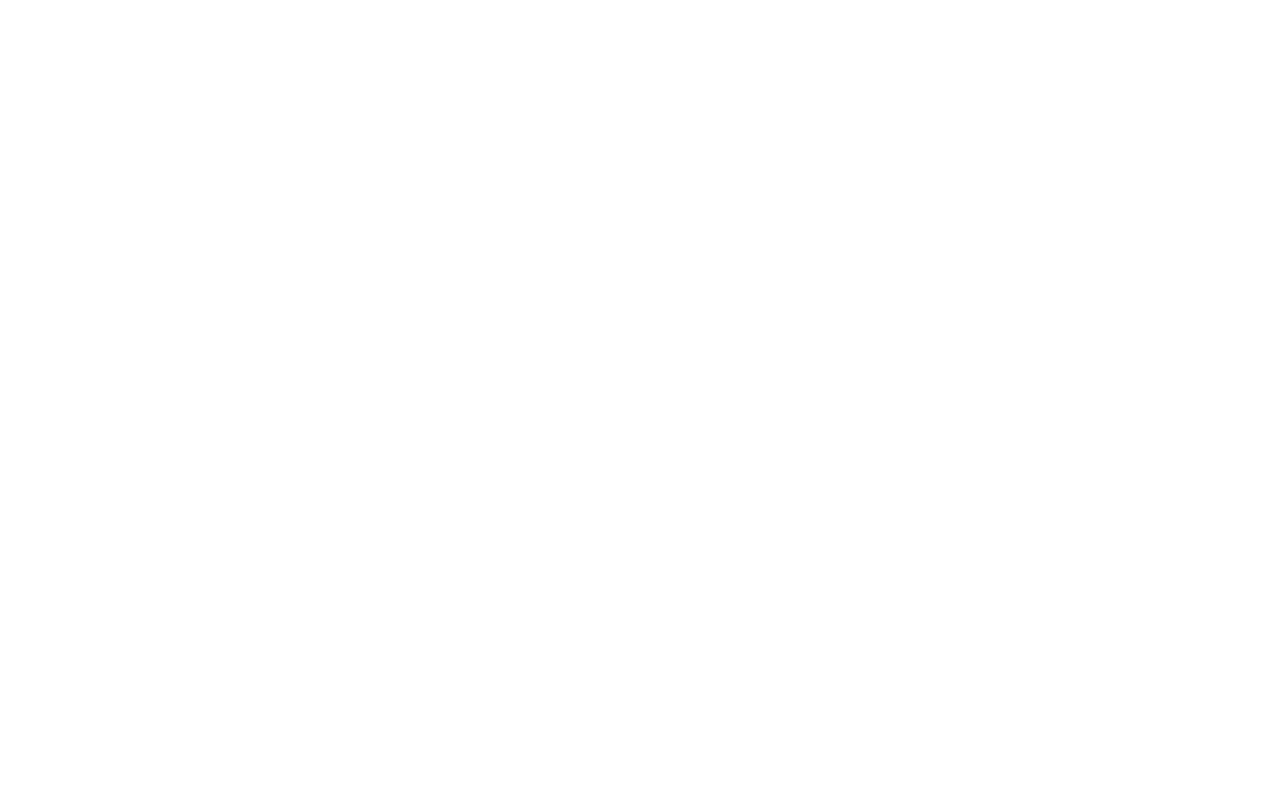
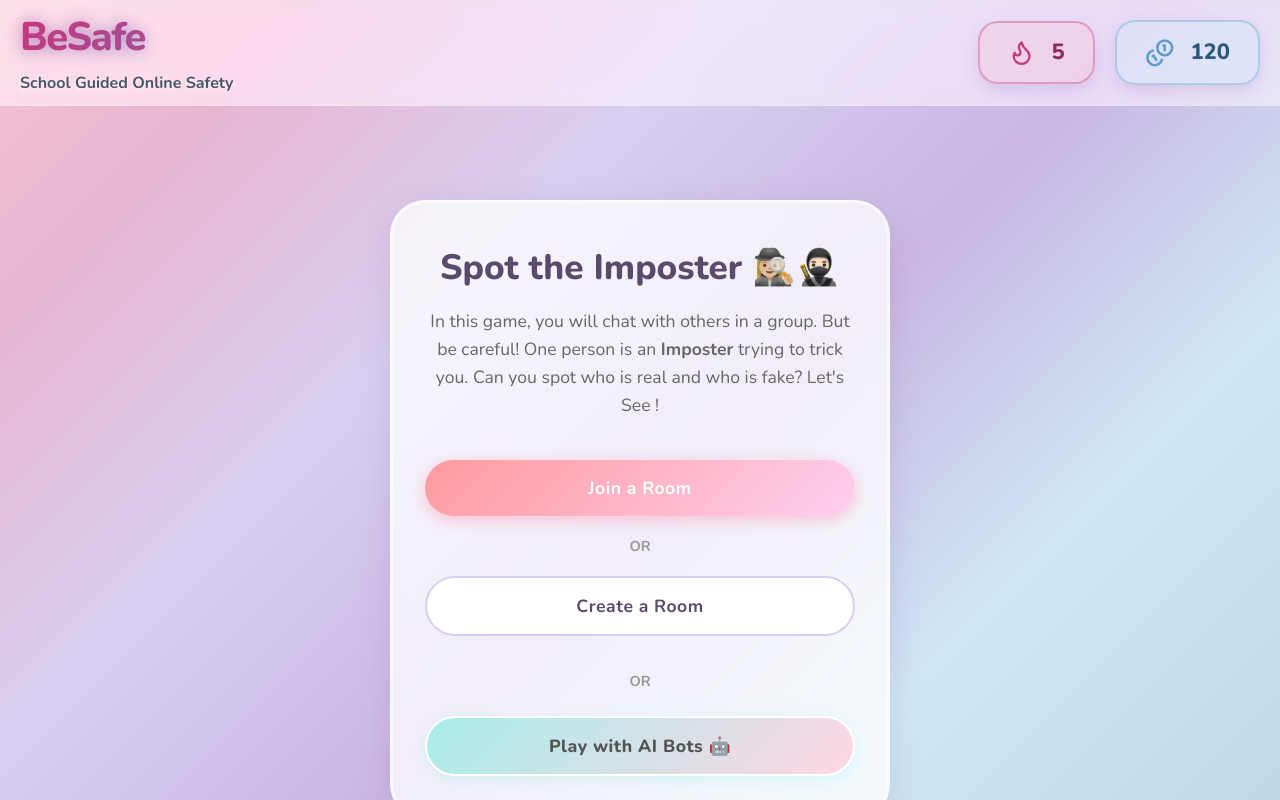
Before and after one commit to maiissh/Besafe-Hackathon, a React (Vite) app in the folder client/: page /spot-game in a window 1280 px wide. Before the commit this address had no page. Built offline with nearby package versions, Linux system fonts and the light colour scheme; no server answers; the HTML template or start-up script is replaced by a standard one.

Commit message:
fix import error + Level button navigation

```diff
--- a/client/src/App.jsx
+++ b/client/src/App.jsx
@@ -2,9 +2,9 @@
 import Home from './page/Homepage/HomePage';
 import styles from './styles/App.module.css';
 import StoriesSection from './page/Stories/StoriesSection';
-import SpotGameHomePage from './page/spotImposterGame/SpotGameHomePage';
-import ChatInfoPage from './page/ChatInfoPage/ChatInfoPage';
-import ChatPage from './page/ChatPage/ChatPage';
+import SpotGameHomePage from './page/spotImposterGame/SpotGameHomePage/SpotGameHomePage';
+import ChatInfoPage from './page/spotImposterGame/ChatInfoPage/ChatInfoPage';
+import ChatPage from './page/spotImposterGame/ChatPage/ChatPage';
 import GetHelp from './page/Gethelp/Gethelp';
 
 function App() {
@@ -14,7 +14,7 @@
         <Routes>
           <Route path="/" element={<Home />} />
           <Route path="/Stories" element={<StoriesSection />} />
-          <Route path="/game" element={<SpotGameHomePage />} />
+          <Route path="/spot-game" element={<SpotGameHomePage />} />
           <Route path="/chat-info" element={<ChatInfoPage />} />
           <Route path="/chat" element={<ChatPage />} />
           <Route path="/help" element={<GetHelp />} />
--- a/client/src/page/spotImposterGame/SpotGameHomePage/SpotGameHomePage.jsx
+++ b/client/src/page/spotImposterGame/SpotGameHomePage/SpotGameHomePage.jsx
@@ -3,7 +3,6 @@
 import socketService from "../../../services/socketService.js";
 import Header from "../../../components/Header/Header.jsx";
 import "./SpotGameHomePage.css";
-
 const SpotGameHomePage = () => {
   const navigate = useNavigate();
 
```
